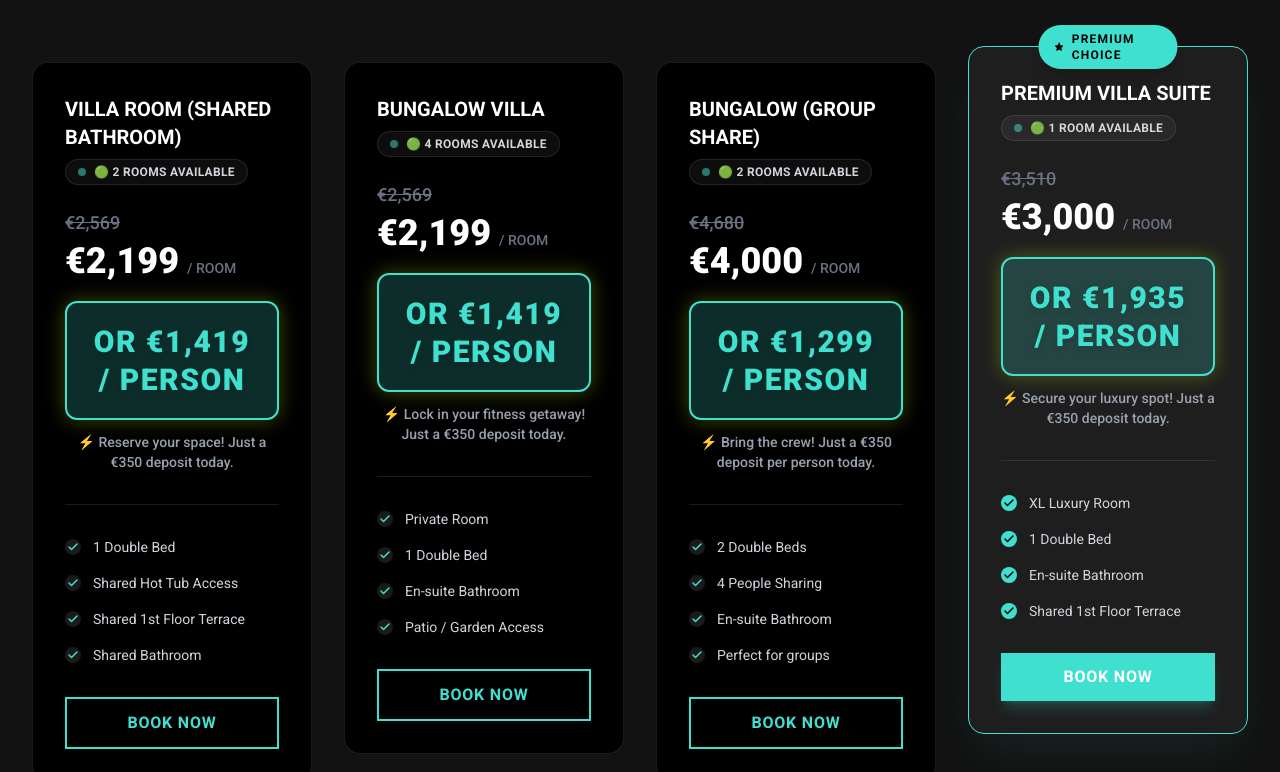
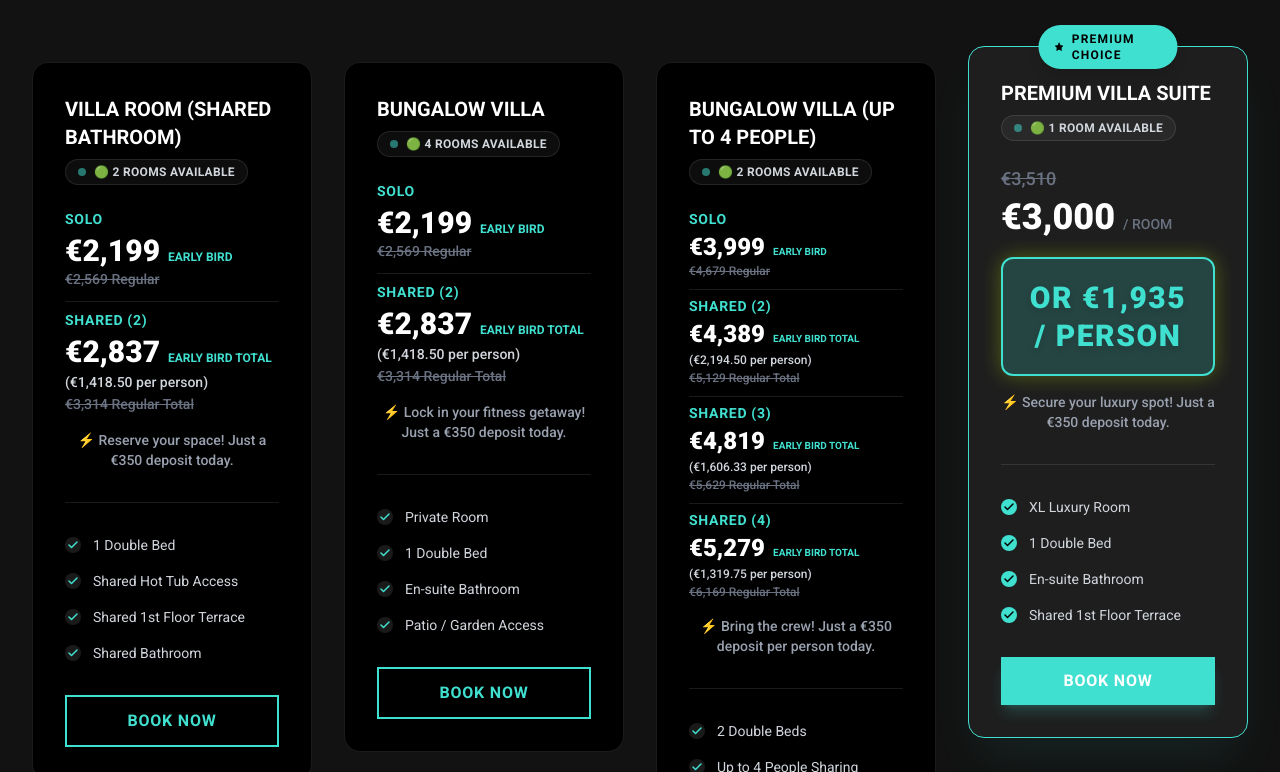
Before and after one commit to spiderfranlee/The-Reset-Guys, a React (Vite) app: page / in a window 1280 px wide. Shown: the part 10288-11060 px from the top of the page. Built offline with nearby package versions, Linux system fonts and the light colour scheme.

Commit message:
feat(pricing): Enhance pricing structure for flexibility
Update pricing components to support multiple pricing modes: solo, split, and multi-split. This allows for more granular display of prices per room, per person, and for group bookings, improving clarity and user choice.

```diff
--- a/components/Pricing.tsx
+++ b/components/Pricing.tsx
@@ -42,10 +42,12 @@ const Pricing: React.FC = () => {
     {
       title: 'VILLA ROOM (Shared Bathroom)',
       subtitle: '🟢 2 ROOMS AVAILABLE',
-      price: '€2,199',
-      originalPrice: '€2,569',
-      per: '/ ROOM',
-      saveText: 'OR €1,419 / PERSON',
+      pricingMode: 'split',
+      soloPrice: '€2,199',
+      soloRegular: '€2,569',
+      sharedPrice: '€2,837',
+      sharedPerPerson: '€1,418.50',
+      sharedRegular: '€3,314',
       deposit: '⚡ Reserve your space! Just a €350 deposit today.',
       features: [
         '1 Double Bed',
@@ -58,10 +60,12 @@ const Pricing: React.FC = () => {
     {
       title: 'BUNGALOW VILLA',
       subtitle: '🟢 4 ROOMS AVAILABLE',
-      price: '€2,199',
-      originalPrice: '€2,569',
-      per: '/ ROOM',
-      saveText: 'OR €1,419 / PERSON',
+      pricingMode: 'split',
+      soloPrice: '€2,199',
+      soloRegular: '€2,569',
+      sharedPrice: '€2,837',
+      sharedPerPerson: '€1,418.50',
+      sharedRegular: '€3,314',
       deposit: '⚡ Lock in your fitness getaway! Just a €350 deposit today.',
       features: [
         'Private Room',
@@ -72,16 +76,19 @@ const Pricing: React.FC = () => {
       highlight: false
     },
     {
-      title: 'BUNGALOW (GROUP SHARE)',
+      title: 'Bungalow Villa (Up to 4 People)',
       subtitle: '🟢 2 ROOMS AVAILABLE',
-      price: '€4,000',
-      originalPrice: '€4,680',
-      per: '/ ROOM',
-      saveText: 'OR €1,299 / PERSON',
+      pricingMode: 'multi-split',
+      tiers: [
+        { label: 'Solo', price: '€3,999', regular: '€4,679' },
+        { label: 'Shared (2)', price: '€4,389', perPerson: '€2,194.50', regular: '€5,129' },
+        { label: 'Shared (3)', price: '€4,819', perPerson: '€1,606.33', regular: '€5,629' },
+        { label: 'Shared (4)', price: '€5,279', perPerson: '€1,319.75', regular: '€6,169' }
+      ],
       deposit: '⚡ Bring the crew! Just a €350 deposit per person today.',
       features: [
         '2 Double Beds',
-        '4 People Sharing',
+        'Up to 4 People Sharing',
         'En-suite Bathroom',
         'Perfect for groups'
       ],
@@ -180,6 +187,50 @@ const Pricing: React.FC = () => {
 
                 <div className="mb-8 pb-8 border-b border-white/10">
                    <div className="flex flex-col items-start w-full">
+                      {(option as any).pricingMode === 'multi-split' ? (
+                         <div className="w-full space-y-2.5">
+                            {((option as any).tiers || []).map((tier: any, idx: number) => (
+                               <React.Fragment key={idx}>
+                                 <div className="flex flex-col">
+                                    <span className="text-primary font-bold uppercase tracking-wider text-sm mb-0.5">{tier.label}</span>
+                                    <div className="flex items-baseline gap-2">
+                                       <span className="text-2xl font-black text-white">{tier.price}</span>
+                                       <span className="text-[10px] text-primary uppercase font-bold">Early Bird{tier.perPerson ? ' Total' : ''}</span>
+                                    </div>
+                                    {tier.perPerson && (
+                                      <span className="text-gray-300 text-xs font-medium my-0.5">({tier.perPerson} per person)</span>
+                                    )}
+                                    <span className="text-gray-500 text-xs line-through font-medium">{tier.regular} Regular{tier.perPerson ? ' Total' : ''}</span>
+                                 </div>
+                                 {idx < ((option as any).tiers.length - 1) && (
+                                   <div className="w-full h-px bg-white/10 my-1.5"></div>
+                                 )}
+                               </React.Fragment>
+                            ))}
+                         </div>
+                      ) : (option as any).pricingMode === 'split' ? (
+                         <div className="w-full space-y-3">
+                            <div className="flex flex-col">
+                               <span className="text-primary font-bold uppercase tracking-wider text-sm mb-1">Solo</span>
+                               <div className="flex items-baseline gap-2">
+                                  <span className="text-3xl font-black text-white">{(option as any).soloPrice}</span>
+                                  <span className="text-xs text-primary uppercase font-bold">Early Bird</span>
+                               </div>
+                               <span className="text-gray-500 text-sm line-through font-medium">{(option as any).soloRegular} Regular</span>
+                            </div>
+                            <div className="w-full h-px bg-white/10 my-2"></div>
+                            <div className="flex flex-col">
+                               <span className="text-primary font-bold uppercase tracking-wider text-sm mb-1">Shared (2)</span>
+                               <div className="flex items-baseline gap-2">
+                                  <span className="text-3xl font-black text-white">{(option as any).sharedPrice}</span>
+                                  <span className="text-xs text-primary uppercase font-bold">Early Bird Total</span>
+                               </div>
+                               <span className="text-gray-300 text-sm font-medium my-0.5">({(option as any).sharedPerPerson} per person)</span>
+                               <span className="text-gray-500 text-sm line-through font-medium">{(option as any).sharedRegular} Regular Total</span>
+                            </div>
+                         </div>
+                      ) : (
+                         <>
                             <span className="text-gray-500 text-lg line-through font-medium mb-1">{option.originalPrice}</span>
                             <div className="flex items-baseline mb-1">
                               <span className="text-4xl font-black text-white">{option.price}</span>
@@ -190,8 +241,10 @@ const Pricing: React.FC = () => {
                                 {option.saveText}
                               </span>
                             </div>
+                         </>
+                      )}
                       {option.deposit && (
-                        <span className="text-gray-400 text-sm font-medium mt-3 text-center w-full">
+                        <span className="text-gray-400 text-sm font-medium mt-4 text-center w-full block">
                           {option.deposit}
                         </span>
                       )}
```
Lines whose indentation alone changed are shown as unchanged.
